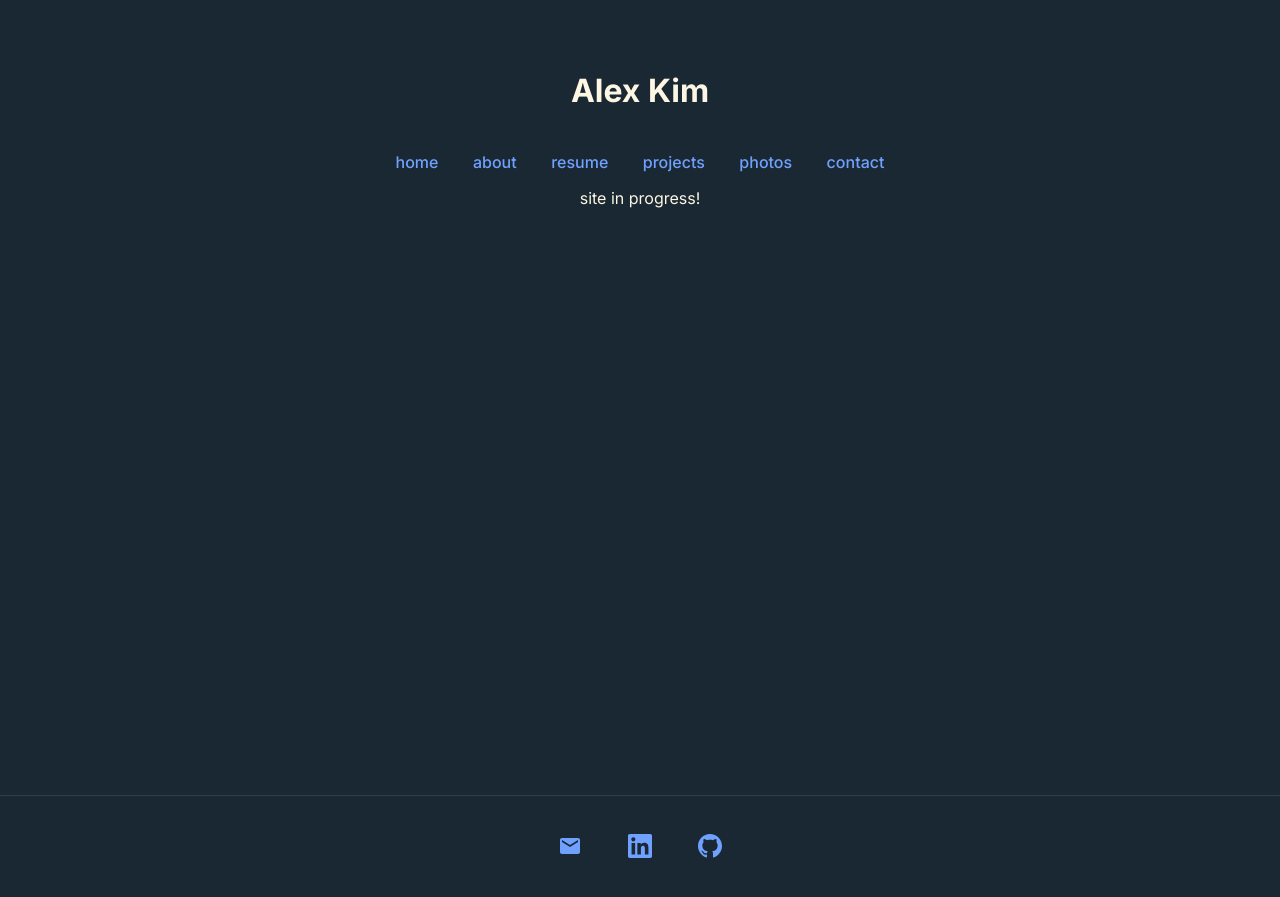
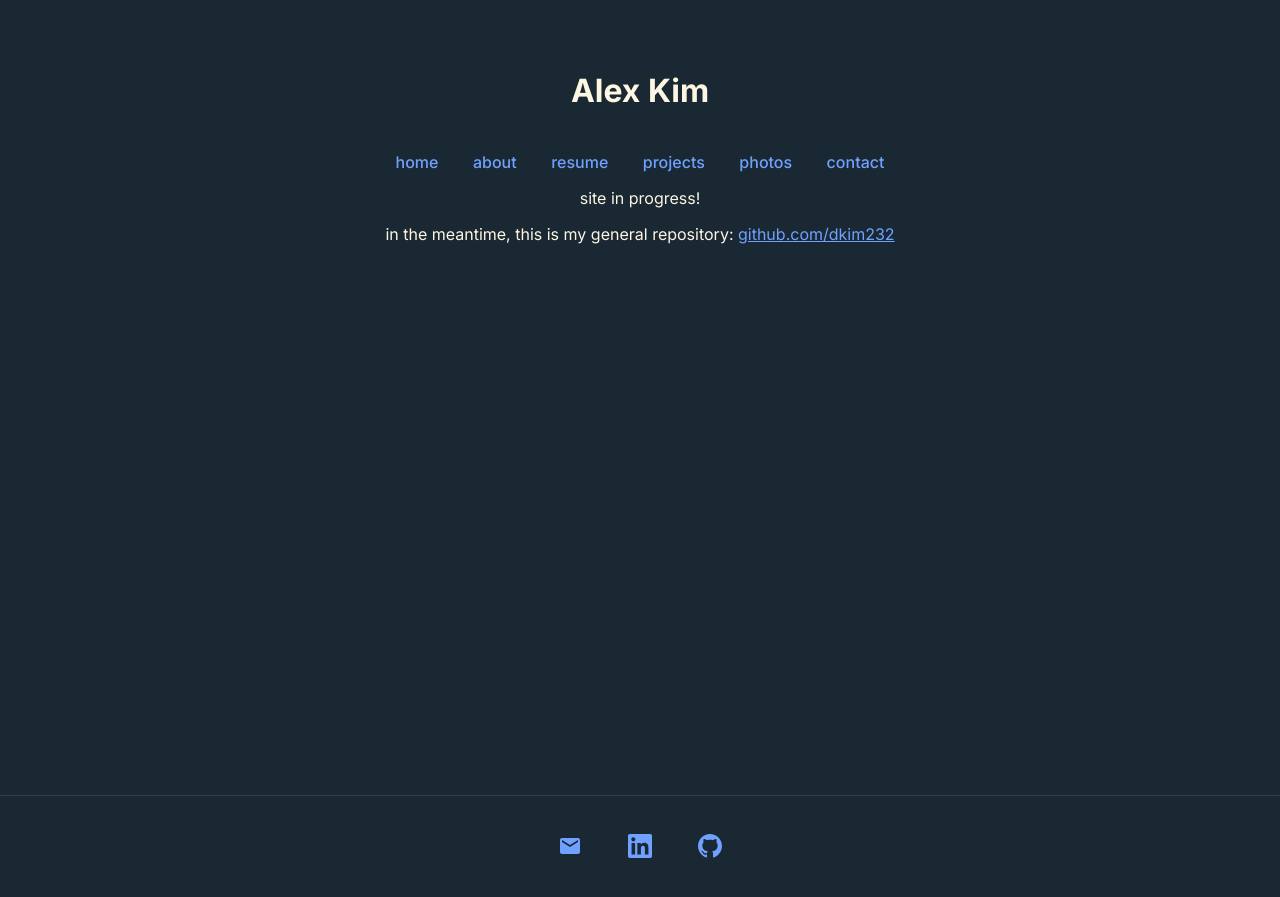
Before and after one commit to dkim232/dkim232.github.io, a Jekyll site: the page built from projects.html, in a window 1280 px wide. Shown: the top 897 px of the page. Built offline with Jekyll 4.4.1, drawn with Linux system fonts in a browser that asks for light colours.

Commit message:
repo link in projects placeholder

```diff
--- a/projects.html
+++ b/projects.html
@@ -5,3 +5,4 @@ permalink: /projects
 ---
 
 <p>site in progress!</p>
+<p>in the meantime, this is my general repository: <a href="https://github.com/dkim232" target="_blank">github.com/dkim232</a></p>
```
